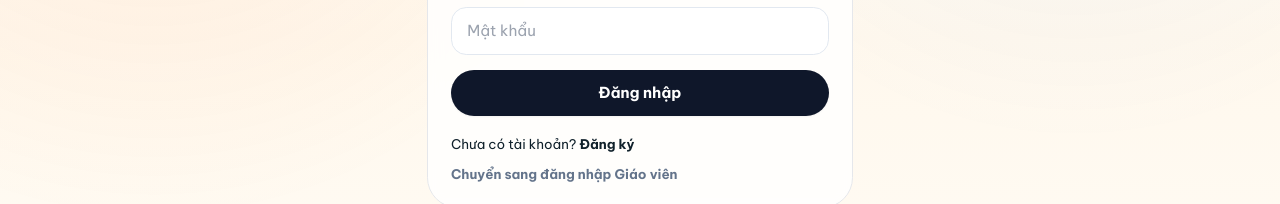
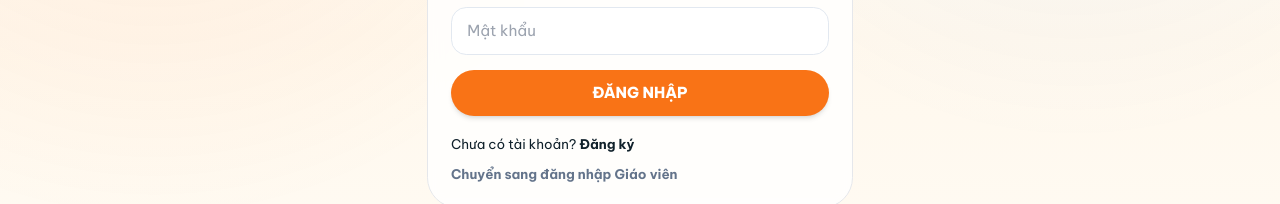
Before and after one commit to aduvava/aduvava, a Next.js app: page /login in a window 1280 px wide. Shown: the part 364-568 px from the top of the page. Built offline with nearby package versions, Linux system fonts and the light colour scheme; no server answers.

Commit message:
Make login button highly visible

```diff
--- a/src/components/forms/login-form.tsx
+++ b/src/components/forms/login-form.tsx
@@ -53,8 +53,12 @@ export function LoginForm() {
     <form action={submit} className="grid gap-4">
       <input name="email" type="email" required placeholder="Email" className="rounded-2xl border border-slate-200 bg-white px-4 py-3 outline-none focus:border-orange-500 focus:ring-2 focus:ring-orange-100" />
       <input name="password" type="password" required placeholder="Mật khẩu" className="rounded-2xl border border-slate-200 bg-white px-4 py-3 outline-none focus:border-orange-500 focus:ring-2 focus:ring-orange-100" />
-      <button className="rounded-full bg-slate-900 px-5 py-3 font-bold text-white shadow-sm transition hover:bg-slate-700 focus-visible:outline-none focus-visible:ring-2 focus-visible:ring-orange-500 focus-visible:ring-offset-2" type="submit">
-        Đăng nhập
+      <button
+        className="inline-flex min-h-12 w-full items-center justify-center rounded-full px-5 py-3 font-extrabold text-white shadow-md transition hover:brightness-95 focus-visible:outline-none focus-visible:ring-2 focus-visible:ring-orange-500 focus-visible:ring-offset-2"
+        style={{ backgroundColor: "#f97316", color: "#ffffff", visibility: "visible", opacity: 1 }}
+        type="submit"
+      >
+        ĐĂNG NHẬP
       </button>
       {message ? <p role="status" className="text-sm font-semibold text-slate-700">{message}</p> : null}
     </form>
```
